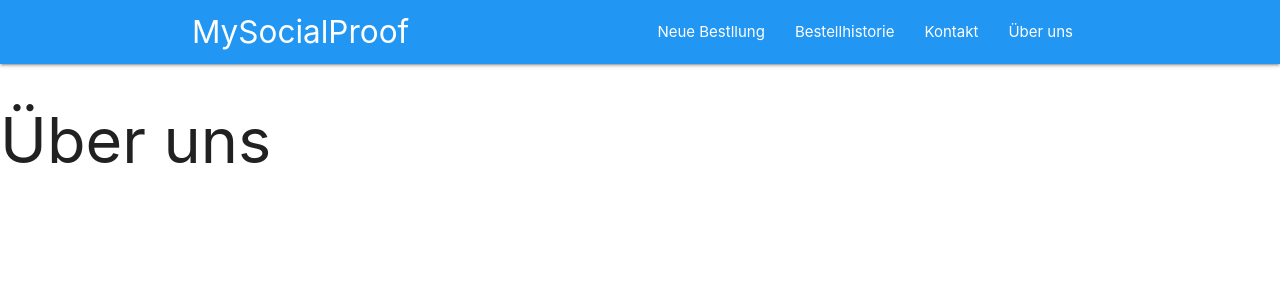
After one commit to pumuckelo/instabusiness, a Django app: page /about/ in a window 1280 px wide. The commit adds this page. Shown: the top 300 px of the page. Run offline with Django 3.2, Linux system fonts and the light colour scheme.

Commit message:
commit 5

```diff
--- /dev/null
+++ b/users/templates/users/about.html
@@ -0,0 +1,4 @@
+{% extends 'users/base.html' %}
+{% block content %}
+    <h1>Über uns</h1>
+{% endblock content %}
--- a/users/templates/users/base.html
+++ b/users/templates/users/base.html
@@ -9,17 +9,61 @@
         <!-- import font awesome -->
         <link rel="stylesheet" href="https://use.fontawesome.com/releases/v5.7.1/css/all.css" integrity="sha384-fnmOCqbTlWIlj8LyTjo7mOUStjsKC4pOpQbqyi7RrhN7udi9RwhKkMHpvLbHG9Sr" crossorigin="anonymous">
               <!--Let browser know website is optimized for mobile-->
-      <meta name="viewport" content="width=device-width, initial-scale=1.0"/>
+      <meta name="viewport" charset="UTF-8" content="width=device-width, initial-scale=1.0"/>
     </head>
 
     <body>
         <div class=""navbar-fixed>
-
+            <nav class="blue">
+                <div class="container">
+                    <div class="nav-wrapper">
+                        <a href="{% url 'users-home' %}" class="brand-logo">MySocialProof</a>
+                        <a href="#" data-target="mobile-nav" class="sidenav-trigger">
+                            <i class="material-icons">menu</i>
+                        </a>
+                        <ul class="right hide-on-med-and-down">
+                            <li>
+                                <a href="{% url 'users-home' %}">Neue Bestllung</a>
+                            </li>
+                            <li>
+                                <a href="{% url 'orderhistory' %}">Bestellhistorie</a>
+                            </li>
+                            <li>
+                                <a href="{% url 'contact' %}">Kontakt</a>
+                            </li>
+                            <li>
+                                <a href="{% url 'about' %}">Über uns</a>
+                            </li>
+                        </ul>
+                    </div>
+                </div>
+            </nav>
         </div>
+        <ul class="sidenav" id="mobile-nav">
+                            <li>
+                                <a href="{% url 'users-home' %}">Neue Bestllung</a>
+                            </li>
+                            <li>
+                                <a href="{% url 'orderhistory' %}">Bestellhistorie</a>
+                            </li>
+                            <li>
+                                <a href="{% url 'contact' %}">Kontakt</a>
+                            </li>
+                            <li>
+                                <a href="{% url 'about' %}">Über uns</a>
+                            </li>
+                        </ul>
 
         {% block content %}
         {% endblock %}
+
+        <!-- Section
     <!--JavaScript at end of body for optimized loading-->
         <script src="https://cdnjs.cloudflare.com/ajax/libs/materialize/1.0.0/js/materialize.min.js"></script>
+        <script>
+            //Sidenav
+            const sideNav = document.querySelector('.sidenav');
+            M.Sidenav.init(sideNav, {});
+        </script>
     </body>
   </html>
--- /dev/null
+++ b/users/templates/users/contact.html
@@ -0,0 +1,4 @@
+{% extends "users/base.html" %}
+{% block content %}
+    <h1>Kontakt</h1>
+{% endblock content %}
--- a/users/templates/users/home.html
+++ b/users/templates/users/home.html
@@ -1,6 +1,6 @@
   {% extends "users/base.html" %}
   {%  block content %}
-    <h2>Hier soll die Hauptseite fuer die Kunden sein nach dem Login, hier soll ein Menu sein, wo die neue Bestellungen machen koennen, oder ich mache alles auf eine Seite, so dass hier schon die Funktion etc fuer Bestellungen ist</h2>
+    <!--<h2>Hier soll die Hauptseite fuer die Kunden sein nach dem Login, hier soll ein Menu sein, wo die neue Bestellungen machen koennen, oder ich mache alles auf eine Seite, so dass hier schon die Funktion etc fuer Bestellungen ist</h2> -->
     <h1></h1>
         <div class="page-header">
             <a href="{% url 'users-home' %}" class="top-menu"><span class="glyphicon glyphicon-plus"></span></a>
--- /dev/null
+++ b/users/templates/users/orderhistory.html
@@ -0,0 +1,4 @@
+{% extends "users/base.html" %}
+{% block content %}
+    <h1>Bestellhistorie</h1>
+{% endblock content %}
--- a/users/urls.py
+++ b/users/urls.py
@@ -4,4 +4,7 @@ from . import views
 #Url redirection to use the views for specific paths
 urlpatterns = [
     path('', views.neworder, name='users-home'),
+    path('history/', views.orderhistory, name='orderhistory'),
+    path('about/', views.about, name='about'),
+    path('contact/', views.contact, name='contact')
 ]
--- a/users/views.py
+++ b/users/views.py
@@ -5,8 +5,10 @@ from django.contrib import messages
 
 # Create your views here.
 
-#def home(request):
- #   return render(request, 'users/home.html')
+# def home(request):
+#   return render(request, 'users/home.html')
+
+# Function to render home.html with the order form to make new orders
 def neworder(request):
     if request.method == 'POST':
         form = orderForm(request.POST)
@@ -19,3 +21,16 @@ def neworder(request):
         'orders': order.objects.all()
     }
     return render(request, 'users/home.html', {'form': form}, context)
+
+# Function to render the orderhistory.hthml, which will show all orders filtered
+# by username
+def orderhistory(request):
+    return render(request, 'users/orderhistory.html')
+
+# Function to render about.html
+def about(request):
+    return render(request, 'users/about.html')
+
+# Function to render contact.html
+def contact(request):
+    return render(request, 'users/contact.html')
```
Also changed, not shown: users/templates/users/ll.html (added, +10 -0 lines).
